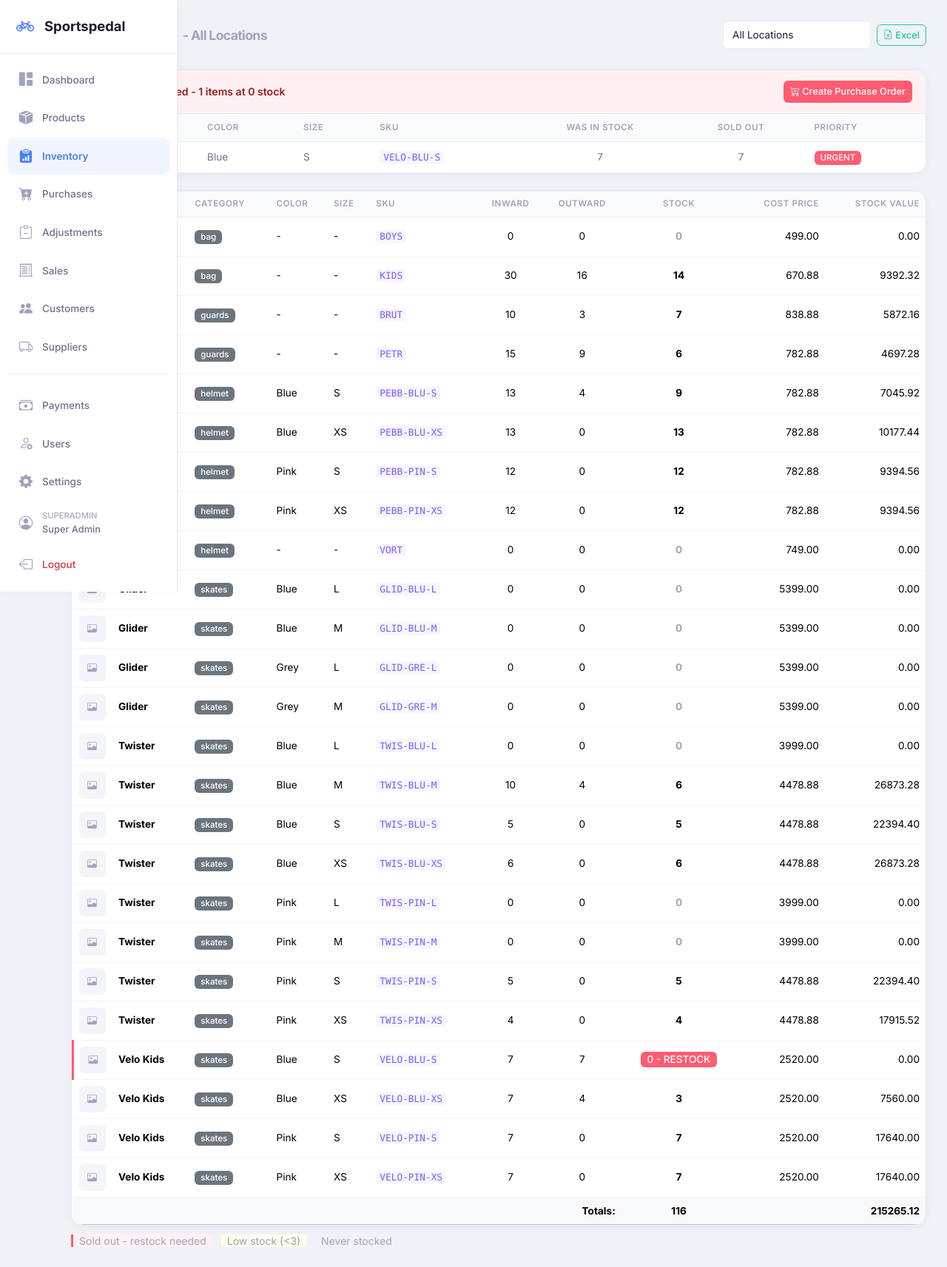
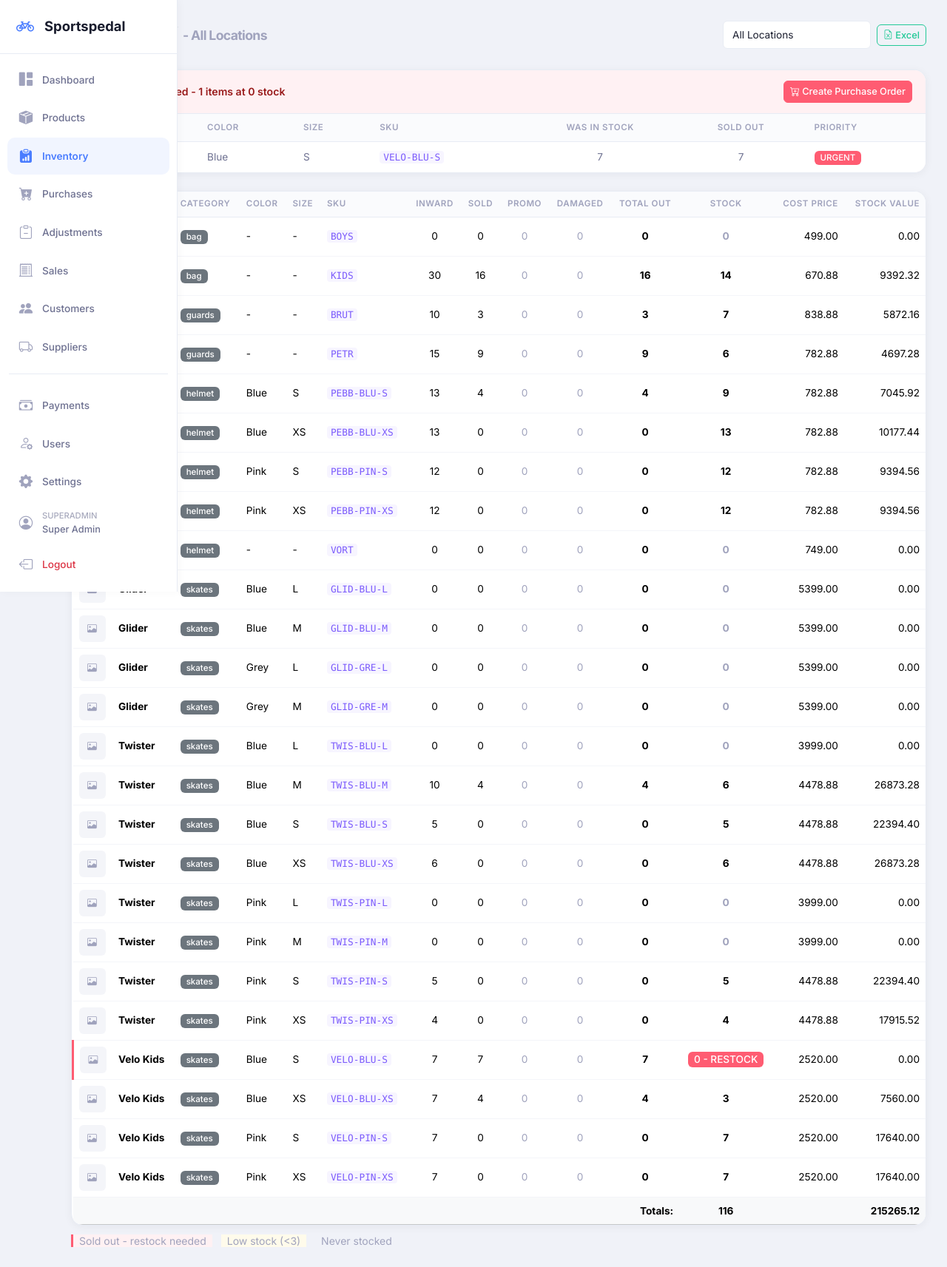
Before and after one commit to Laaxxmm/sportspedal, a Flask app: page /inventory/ in a window 1280 px wide. Shown: the whole page at 74% size. Run offline with Flask 3, Linux system fonts and the light colour scheme; a user stored in the database is signed in; some libraries are stand-ins or nearby versions.

Commit message:
Inventory: show Promo + Damaged + Total Out columns
Previously, the Inventory page only showed 'Outward' (= sales).
This was misleading because promotional giveaways and damaged
goods were silently subtracted from stock but invisible.

Now the inventory table shows:
- Sold (was 'Outward')
- Promo (purple badge with qty)
- Damaged (red badge with qty - includes damaged/returned/lost)
- Total Out (sold + promo + damaged)
- Stock (still the final net stock)

Math is now transparent: Stock = Inward - Total Out
Each adjustment type is visible per variant.

Co-Authored-By: Claude Opus 4.6 (1M context) <noreply@anthropic.com>

```diff
--- a/app/services/stock.py
+++ b/app/services/stock.py
@@ -75,6 +75,23 @@ def get_inventory_data(location_id=None):
         outward_q = outward_q.filter(SaleOrder.location_id == location_id)
     outward_map = dict(outward_q.group_by(SaleItem.variant_id).all())
 
+    # Adjustments by type per variant
+    promo_q = (db.session.query(StockAdjustmentItem.variant_id, func.sum(StockAdjustmentItem.quantity))
+               .join(StockAdjustment)
+               .filter(StockAdjustment.status == 'completed',
+                       StockAdjustment.adjustment_type == 'promotional'))
+    if location_id:
+        promo_q = promo_q.filter(StockAdjustment.location_id == location_id)
+    promo_map = dict(promo_q.group_by(StockAdjustmentItem.variant_id).all())
+
+    damage_q = (db.session.query(StockAdjustmentItem.variant_id, func.sum(StockAdjustmentItem.quantity))
+                .join(StockAdjustment)
+                .filter(StockAdjustment.status == 'completed',
+                        StockAdjustment.adjustment_type.in_(['damaged', 'returned_to_supplier', 'lost', 'other'])))
+    if location_id:
+        damage_q = damage_q.filter(StockAdjustment.location_id == location_id)
+    damage_map = dict(damage_q.group_by(StockAdjustmentItem.variant_id).all())
+
     variants = (db.session.query(ProductVariant, Product)
                 .join(Product)
                 .filter(ProductVariant.is_active == True, Product.is_active == True)
@@ -98,8 +115,9 @@ def get_inventory_data(location_id=None):
     for variant, product in variants:
         inward = inward_map.get(variant.id, 0) or 0
         outward = outward_map.get(variant.id, 0) or 0
+        promo = promo_map.get(variant.id, 0) or 0
+        damaged = damage_map.get(variant.id, 0) or 0
         stock = stock_map.get(variant.id, 0)
-        # Use actual purchase price if available, else product master price
         actual_cost = avg_cost_map.get(variant.id, variant.effective_cost or 0)
         result.append({
             'variant_id': variant.id,
@@ -111,6 +129,9 @@ def get_inventory_data(location_id=None):
             'image_url': product.image_url,
             'inward': inward,
             'outward': outward,
+            'promo': promo,
+            'damaged': damaged,
+            'total_out': outward + promo + damaged,
             'stock': stock,
             'cost_price': actual_cost,
             'stock_value': stock * actual_cost,
--- a/app/templates/inventory.html
+++ b/app/templates/inventory.html
@@ -77,8 +77,11 @@
                     <th>Color</th>
                     <th>Size</th>
                     <th>SKU</th>
-                    <th class="text-center">Inward</th>
-                    <th class="text-center">Outward</th>
+                    <th class="text-center" title="Stock received from supplier">Inward</th>
+                    <th class="text-center" title="Sold to customers">Sold</th>
+                    <th class="text-center" title="Given as promotional / sponsor">Promo</th>
+                    <th class="text-center" title="Damaged / returned / lost">Damaged</th>
+                    <th class="text-center" title="Total out (sold + promo + damaged)">Total Out</th>
                     <th class="text-center">Stock</th>
                     <th class="text-end">Cost Price</th>
                     <th class="text-end">Stock Value</th>
@@ -104,6 +107,13 @@
                 <td class="text-center">{{ item.inward }}</td>
                 <td class="text-center">{{ item.outward }}</td>
                 <td class="text-center">
+                    {% if item.promo > 0 %}<span class="badge" style="background: var(--accent-purple); font-size: 0.7rem;">{{ item.promo }}</span>{% else %}<span class="text-muted">0</span>{% endif %}
+                </td>
+                <td class="text-center">
+                    {% if item.damaged > 0 %}<span class="badge" style="background: var(--accent-red); font-size: 0.7rem;">{{ item.damaged }}</span>{% else %}<span class="text-muted">0</span>{% endif %}
+                </td>
+                <td class="text-center"><strong>{{ item.total_out }}</strong></td>
+                <td class="text-center">
                     {% if item.stock <= 0 and item.inward > 0 %}
                     <span class="badge" style="background: var(--accent-red); font-size: 0.85rem;">0 - RESTOCK</span>
                     {% elif item.stock <= 0 %}
@@ -126,7 +136,7 @@
             {% if inventory %}
             <tfoot class="table-light">
                 <tr>
-                    <td colspan="8" class="text-end"><strong>Totals:</strong></td>
+                    <td colspan="11" class="text-end"><strong>Totals:</strong></td>
                     <td class="text-center"><strong>{{ ns.total_stock }}</strong></td>
                     <td></td>
                     <td class="text-end"><strong>{{ "%.2f"|format(ns.total_value) }}</strong></td>
--- /dev/null
+++ b/runtime.txt
@@ -0,0 +1 @@
+python-3.12.7
```
Also changed, not shown: requirements.txt (+12 -12 lines), 1 other file.
